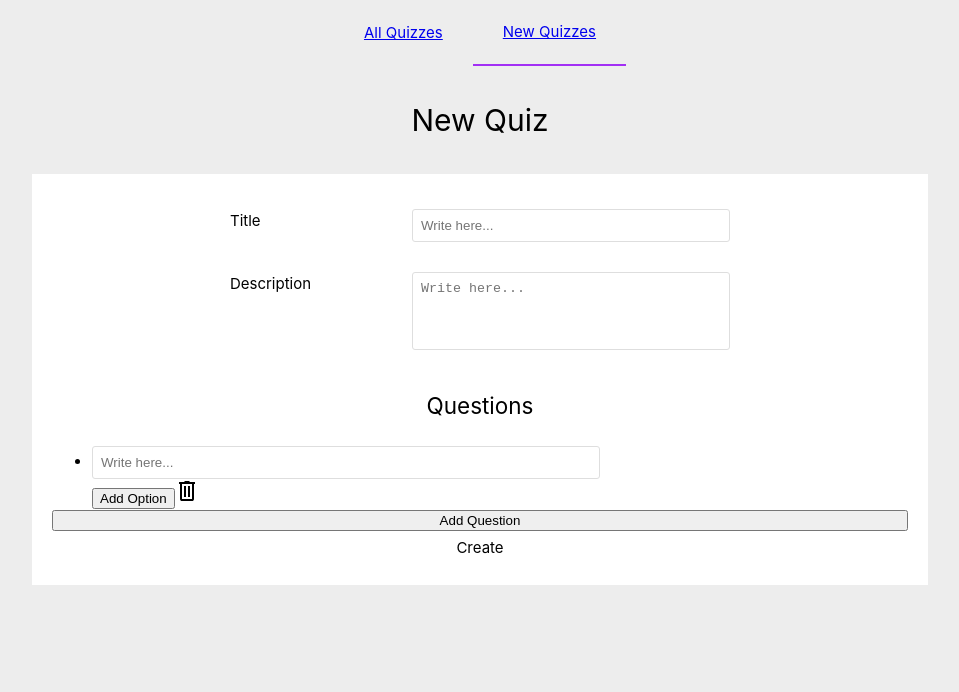
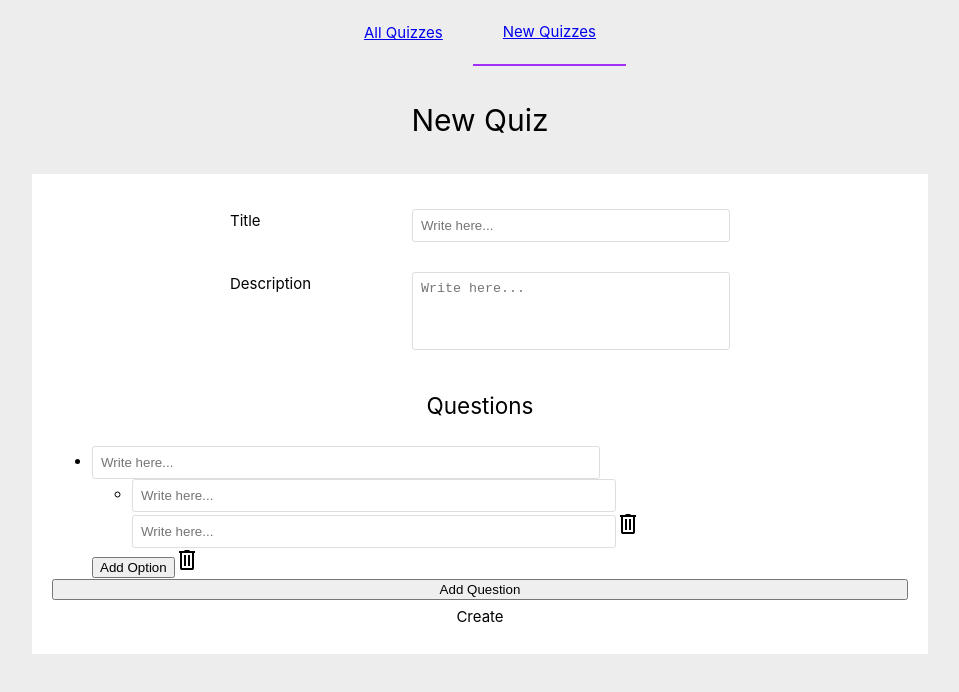
Before and after one commit to Anastasia0101/quizzes, a Vue app: page /add-quiz in a window 1280 px wide. Shown: the top 692 px of the page, without its empty margins (160-1119 px from the left). Built offline with nearby package versions, Linux system fonts and the light colour scheme; what miragejs would draw is missing.

Commit message:
fixed adding questions

```diff
--- a/src/components/QuizForm/OptionsList/OptionFields.vue
+++ b/src/components/QuizForm/OptionsList/OptionFields.vue
@@ -1,6 +1,6 @@
 <template>
-  <TextInput :id="nameText" :name="nameText" />
-  <TextInput :id="nameIsCorrect" :name="nameIsCorrect" />
+  <TextInput :id="nameForText" :name="nameForText" />
+  <TextInput :id="nameForIsCorrect" :name="nameForIsCorrect" />
 </template>
 
 <script setup>
@@ -13,8 +13,8 @@ const props = defineProps({
   }
 });
 
-const nameText = `${props.name}.text`;
-const nameIsCorrect = `${props.name}.isCorrect`;
+const nameForText = `${props.name}.text`;
+const nameForIsCorrect = `${props.name}.isCorrect`;
 </script>
 
 <style scoped>
--- a/src/components/QuizForm/OptionsList/OptionListItem.vue
+++ b/src/components/QuizForm/OptionsList/OptionListItem.vue
@@ -1,6 +1,6 @@
 <template>
   <OptionFields
-    :name="`${name}.options[${fieldKey}]`"
+    :name="name"
   />
   <icon-button @click="onClickDeleteBtn()">
     <DeleteIcon />
@@ -16,10 +16,6 @@ defineProps({
   name: {
     type: String,
     required: true
-  },
-  fieldKey: {
-    type: Number,
-    required: true
   }
 });
 
--- a/src/components/QuizForm/OptionsList/OptionsList.vue
+++ b/src/components/QuizForm/OptionsList/OptionsList.vue
@@ -2,11 +2,9 @@
   <ul v-if="optionsFields" :name="'options'">
     <li v-for="field in optionsFields" :key="field.key">
       <OptionListItem
-        :name="name"
-        :fieldKey="field.key"
+        :name="`${name}[${field.key}]`"
         @clickDeleteBtn="deleteOption(field.key)"
       />
-      {{ field.key }}
     </li>
   </ul>
   <button
@@ -26,7 +24,7 @@ const props = defineProps({
   }
 });
 
-const { fields: optionsFields, push, remove } = useFieldArray(`${props.name}.options`);
+const { fields: optionsFields, push, remove } = useFieldArray(`${props.name}`);
 
 const addOptionFields = () => push({ text: '', isCorrect: '' });
 const deleteOption = (index) => remove(index);
--- a/src/components/QuizForm/QuestionsList/QuestionsList.vue
+++ b/src/components/QuizForm/QuestionsList/QuestionsList.vue
@@ -25,7 +25,7 @@ const props = defineProps({
 
 const { fields, push, remove } = useFieldArray(props.name);
 
-const addQuestionForm = () => push({ text: '', options: []  });
+const addQuestionForm = () => push({ text: '', options: [{ text: '', isCorrect: ''}] });
 
 const deleteQuestion = (index) => remove(index);
 </script>
```
